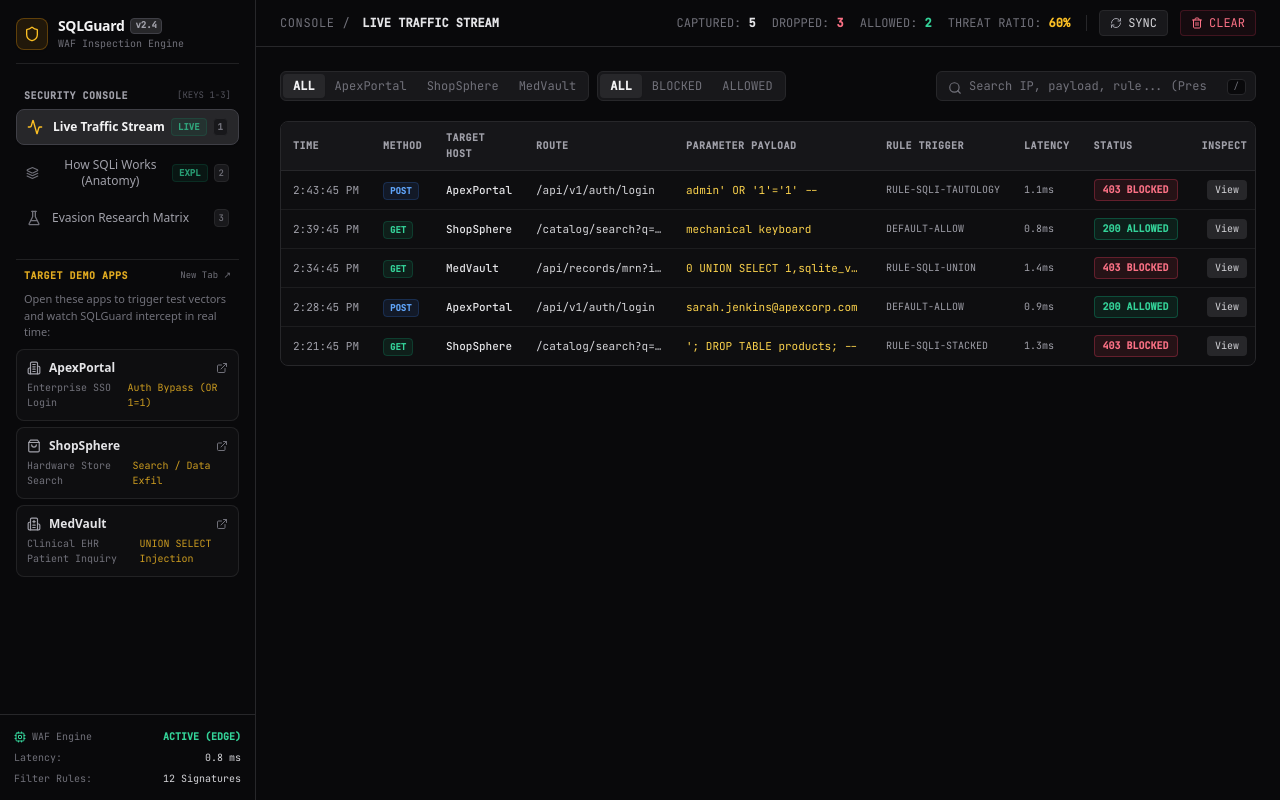
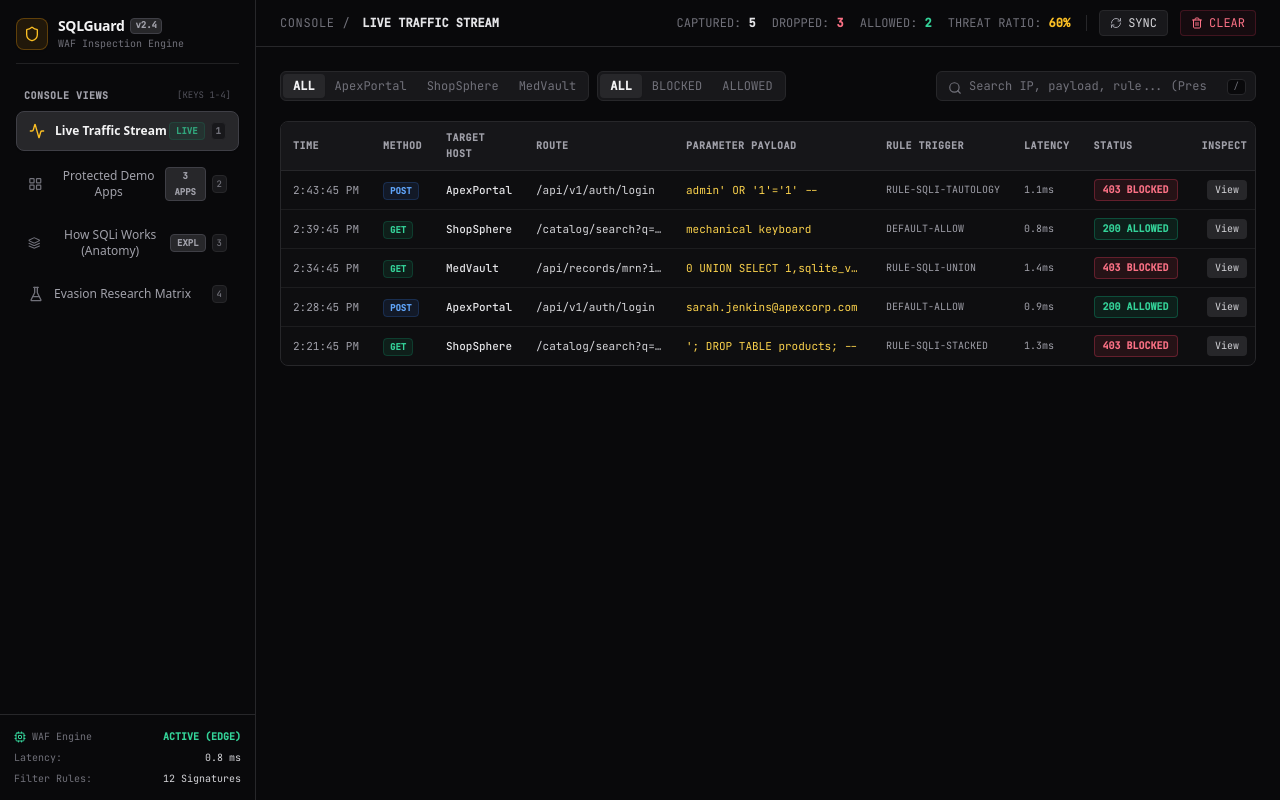
Before and after one commit to sohamdeogaonkar/SQLGuard, a Next.js app: page / in a window 1280 px wide. Built offline with nearby package versions, Linux system fonts and the light colour scheme.

Commit message:
UI: Clean sidebar with dedicated Protected Demo Apps Hub view

```diff
--- a/src/app/page.js
+++ b/src/app/page.js
@@ -28,6 +28,7 @@ import RequestInspector from '../components/RequestInspector';
 import CodeBlock from '../components/CodeBlock';
 import RiskBadge from '../components/RiskBadge';
 import ExecutionSimulator from '../components/ExecutionSimulator';
+import DemoAppsHub from '../components/DemoAppsHub';
 import { getLogs, getStats, clearLogs, recordInspection } from '../lib/store';
 import { SQL_PATTERNS } from '../lib/patterns';
 import { analyzeASTMutation, tokenizeSQLStream, calculateShannonEntropy } from '../lib/lexer';
@@ -138,8 +139,9 @@ export default function SidebarDashboard() {
         if (isInput) document.activeElement?.blur();
       } else if (!isInput) {
         if (e.key === '1') setActiveTab('traffic');
-        if (e.key === '2') setActiveTab('simulator');
-        if (e.key === '3') setActiveTab('research');
+        if (e.key === '2') setActiveTab('demos');
+        if (e.key === '3') setActiveTab('simulator');
+        if (e.key === '4') setActiveTab('research');
       }
     };
 
@@ -185,6 +187,7 @@ export default function SidebarDashboard() {
             <span className="font-mono text-xs text-zinc-500 uppercase tracking-wider">CONSOLE /</span>
             <span className="text-xs font-semibold text-zinc-200 uppercase font-mono">
               {activeTab === 'traffic' && 'LIVE TRAFFIC STREAM'}
+              {activeTab === 'demos' && 'PROTECTED DEMONSTRATION APPLICATIONS'}
               {activeTab === 'simulator' && 'HOW SQL INJECTION WORKS (ANATOMY & AST)'}
               {activeTab === 'research' && 'ADVERSARIAL EVASION RESEARCH & LEXICAL LAB'}
             </span>
@@ -361,7 +364,14 @@ export default function SidebarDashboard() {
             </div>
           )}
 
-          {/* TAB 2: INTERACTIVE SQL INJECTION ANATOMY & AST EXECUTION SIMULATOR */}
+          {/* TAB 2: PROTECTED DEMONSTRATION APPLICATIONS HUB */}
+          {activeTab === 'demos' && (
+            <div className="animate-in fade-in duration-150">
+              <DemoAppsHub />
+            </div>
+          )}
+
+          {/* TAB 3: INTERACTIVE SQL INJECTION ANATOMY & AST EXECUTION SIMULATOR */}
           {activeTab === 'simulator' && (
             <div className="animate-in fade-in duration-150">
               <ExecutionSimulator />
--- /dev/null
+++ b/src/components/DemoAppsHub.jsx
@@ -0,0 +1,164 @@
+'use client';
+
+import Link from 'next/link';
+import {
+  Building2,
+  ShoppingBag,
+  Hospital,
+  ExternalLink,
+  ShieldCheck,
+  ShieldAlert,
+  ArrowRight,
+  Sparkles,
+  Lock,
+  Globe,
+  Terminal,
+} from 'lucide-react';
+
+export default function DemoAppsHub() {
+  const apps = [
+    {
+      id: 'apex',
+      name: 'ApexPortal',
+      tagline: 'Enterprise Identity & Access Management',
+      href: '/demos/login',
+      host: 'auth.apex-corp.internal',
+      icon: Building2,
+      accent: 'blue',
+      badge: 'SSO GATEWAY',
+      vector: "Tautology Bypass: admin' OR '1'='1' --",
+      desc: 'Simulates a corporate Single Sign-On (SSO) login screen. Demonstrates how authentication queries without parameterization are vulnerable to boolean tautologies that bypass password verification.',
+      ruleTrigger: 'RULE-SQLI-TAUTOLOGY & COMMENT_SEQUENCE',
+    },
+    {
+      id: 'shopsphere',
+      name: 'ShopSphere',
+      tagline: 'Consumer Hardware & Electronics Store',
+      href: '/demos/search',
+      host: 'store.shopsphere.io',
+      icon: ShoppingBag,
+      accent: 'orange',
+      badge: 'E-COMMERCE CATALOG',
+      vector: "UNION Exfiltration: ' UNION SELECT cc, cvv --",
+      desc: 'Simulates an e-commerce hardware catalog with search filtering. Demonstrates how unparameterized LIKE queries allow attackers to append secondary UNION queries to dump confidential tables.',
+      ruleTrigger: 'RULE-SQLI-UNION-SELECT',
+    },
+    {
+      id: 'medvault',
+      name: 'MedVault',
+      tagline: 'Hospital Clinical EHR Patient Records',
+      href: '/demos/union',
+      host: 'ehr.stjude-health.internal',
+      icon: Hospital,
+      accent: 'teal',
+      badge: 'HEALTHCARE EHR',
+      vector: 'Database Fingerprinting & Column Probes',
+      desc: 'Simulates an inpatient hospital electronic health record portal. Demonstrates how integer ID parameters without type enforcement allow attackers to probe column counts and extract patient charts.',
+      ruleTrigger: 'RULE-SQLI-ORDER-BY-INSPECTION',
+    },
+  ];
+
+  return (
+    <div className="space-y-6 max-w-5xl animate-in fade-in duration-150 font-sans">
+      {/* Page Header */}
+      <div className="flex flex-col md:flex-row md:items-center justify-between gap-4 pb-4 border-b border-zinc-800">
+        <div>
+          <div className="flex items-center gap-2">
+            <span className="flex h-2 w-2 rounded-full bg-emerald-400" />
+            <span className="text-xs font-mono uppercase tracking-wider text-emerald-400 font-bold">
+              Protected Environments
+            </span>
+          </div>
+          <h2 className="text-lg font-bold text-zinc-100 tracking-tight mt-0.5">
+            Target Demonstration Applications
+          </h2>
+          <p className="text-xs text-zinc-400 mt-1 max-w-2xl">
+            These standalone web applications are monitored and protected by SQLGuard WAF. Launch any application in a new tab to test live attack payloads.
+          </p>
+        </div>
+      </div>
+
+      {/* Quick Testing Instructions Banner */}
+      <div className="rounded-xl border border-zinc-800 bg-zinc-900/60 p-4 font-mono text-xs text-zinc-300 flex flex-col sm:flex-row sm:items-center justify-between gap-4">
+        <div className="flex items-start gap-3">
+          <div className="flex h-7 w-7 items-center justify-center rounded-lg bg-amber-500/10 text-amber-400 font-bold text-xs shrink-0 mt-0.5">
+            💡
+          </div>
+          <div className="space-y-1">
+            <span className="text-zinc-200 font-bold block text-xs font-sans">
+              How to demonstrate SQLGuard WAF in action:
+            </span>
+            <p className="text-[11px] text-zinc-400 leading-relaxed font-sans">
+              1. Click <strong>Launch App</strong> to open the target app in a separate browser tab.<br />
+              2. Use the floating <strong>🧪 Payload Lab</strong> in the bottom-right corner of the app to send attack payloads.<br />
+              3. Return to the <strong>Live Traffic Stream</strong> tab here to watch SQLGuard intercept and log the request with HTTP 403.
+            </p>
+          </div>
+        </div>
+      </div>
+
+      {/* 3 Applications Grid */}
+      <div className="grid grid-cols-1 md:grid-cols-3 gap-5">
+        {apps.map((app) => {
+          const Icon = app.icon;
+          return (
+            <div
+              key={app.id}
+              className="flex flex-col justify-between rounded-xl border border-zinc-800/90 bg-zinc-900/40 p-5 hover:border-zinc-700 hover:bg-zinc-900/80 transition-all shadow-lg group"
+            >
+              <div className="space-y-3">
+                {/* Header */}
+                <div className="flex items-center justify-between">
+                  <div className="flex items-center gap-2.5">
+                    <div className="flex h-9 w-9 items-center justify-center rounded-lg bg-zinc-800 border border-zinc-700 text-zinc-200 group-hover:text-amber-400 group-hover:border-amber-400/40 transition-colors">
+                      <Icon className="h-5 w-5" />
+                    </div>
+                    <div>
+                      <h3 className="text-sm font-bold text-zinc-100 group-hover:text-white">
+                        {app.name}
+                      </h3>
+                      <span className="text-[10px] font-mono text-zinc-500 block">
+                        {app.host}
+                      </span>
+                    </div>
+                  </div>
+                </div>
+
+                <span className="inline-block rounded border border-zinc-800 bg-zinc-950 px-2 py-0.5 font-mono text-[9px] text-zinc-400 font-semibold uppercase">
+                  {app.badge}
+                </span>
+
+                <p className="text-xs text-zinc-400 leading-relaxed line-clamp-3">
+                  {app.desc}
+                </p>
+
+                {/* Attack Vector Box */}
+                <div className="rounded-lg bg-zinc-950/80 border border-zinc-800/80 p-2.5 font-mono text-[11px] space-y-1">
+                  <span className="text-[10px] text-zinc-500 uppercase block font-semibold">
+                    Injection Vector Tested:
+                  </span>
+                  <span className="text-amber-300 font-medium block truncate">
+                    {app.vector}
+                  </span>
+                </div>
+              </div>
+
+              {/* Action Button */}
+              <div className="pt-4 mt-2 border-t border-zinc-800/80">
+                <Link
+                  href={app.href}
+                  target="_blank"
+                  rel="noopener noreferrer"
+                  className="flex items-center justify-center gap-2 w-full rounded-lg bg-zinc-800 hover:bg-zinc-700 text-zinc-100 py-2.5 text-xs font-semibold shadow-sm transition-all group-hover:bg-amber-500 group-hover:text-zinc-950"
+                >
+                  <span>Launch Application</span>
+                  <ExternalLink className="h-3.5 w-3.5" />
+                </Link>
+              </div>
+            </div>
+          );
+        })}
+      </div>
+    </div>
+  );
+}
--- a/src/components/Sidebar.jsx
+++ b/src/components/Sidebar.jsx
@@ -1,47 +1,20 @@
 'use client';
 
-import Link from 'next/link';
 import {
   Shield,
   Activity,
   Layers,
   FlaskConical,
-  ExternalLink,
-  Building2,
-  ShoppingBag,
-  Hospital,
+  LayoutGrid,
   Cpu,
 } from 'lucide-react';
 
 export default function Sidebar({ activeTab, onTabChange }) {
-  const consoleTabs = [
+  const navItems = [
     { id: 'traffic', label: 'Live Traffic Stream', icon: Activity, badge: 'LIVE', shortcut: '1' },
-    { id: 'simulator', label: 'How SQLi Works (Anatomy)', icon: Layers, badge: 'EXPL', shortcut: '2' },
-    { id: 'research', label: 'Evasion Research Matrix', icon: FlaskConical, shortcut: '3' },
-  ];
-
-  const demoApps = [
-    {
-      name: 'ApexPortal',
-      desc: 'Enterprise SSO Login',
-      href: '/demos/login',
-      icon: Building2,
-      vector: 'Auth Bypass (OR 1=1)',
-    },
-    {
-      name: 'ShopSphere',
-      desc: 'Hardware Store Search',
-      href: '/demos/search',
-      icon: ShoppingBag,
-      vector: 'Search / Data Exfil',
-    },
-    {
-      name: 'MedVault',
-      desc: 'Clinical EHR Patient Inquiry',
-      href: '/demos/union',
-      icon: Hospital,
-      vector: 'UNION SELECT Injection',
-    },
+    { id: 'demos', label: 'Protected Demo Apps', icon: LayoutGrid, badge: '3 APPS', shortcut: '2' },
+    { id: 'simulator', label: 'How SQLi Works (Anatomy)', icon: Layers, badge: 'EXPL', shortcut: '3' },
+    { id: 'research', label: 'Evasion Research Matrix', icon: FlaskConical, shortcut: '4' },
   ];
 
   return (
@@ -62,22 +35,22 @@ export default function Sidebar({ activeTab, onTabChange }) {
         </div>
 
         {/* Console Navigation */}
-        <div className="space-y-1">
-          <div className="flex items-center justify-between px-2 mb-1.5">
+        <div className="space-y-1.5">
+          <div className="flex items-center justify-between px-2 mb-2">
             <span className="text-[10px] font-mono uppercase tracking-wider text-zinc-400 font-bold">
-              Security Console
+              Console Views
             </span>
-            <span className="text-[9px] font-mono text-zinc-600">[KEYS 1-3]</span>
+            <span className="text-[9px] font-mono text-zinc-600">[KEYS 1-4]</span>
           </div>
 
-          {consoleTabs.map((item) => {
+          {navItems.map((item) => {
             const Icon = item.icon;
             const isActive = activeTab === item.id;
             return (
               <button
                 key={item.id}
                 onClick={() => onTabChange?.(item.id)}
-                className={`w-full flex items-center justify-between rounded-lg px-2.5 py-2 text-xs font-medium transition-all ${
+                className={`w-full flex items-center justify-between rounded-lg px-3 py-2.5 text-xs font-medium transition-all ${
                   isActive
                     ? 'bg-zinc-800 text-zinc-100 border border-zinc-700 shadow-sm font-semibold'
                     : 'text-zinc-400 hover:text-zinc-200 hover:bg-zinc-900'
@@ -89,7 +62,13 @@ export default function Sidebar({ activeTab, onTabChange }) {
                 </div>
                 <div className="flex items-center gap-1.5">
                   {item.badge && (
-                    <span className="rounded bg-emerald-500/10 border border-emerald-500/20 px-1.5 py-0.2 text-[9px] font-mono text-emerald-400 animate-pulse font-bold">
+                    <span
+                      className={`rounded px-1.5 py-0.2 text-[9px] font-mono font-bold ${
+                        item.badge === 'LIVE'
+                          ? 'bg-emerald-500/10 border border-emerald-500/20 text-emerald-400 animate-pulse'
+                          : 'bg-zinc-800 border border-zinc-700 text-zinc-400'
+                      }`}
+                    >
                       {item.badge}
                     </span>
                   )}
@@ -100,48 +79,6 @@ export default function Sidebar({ activeTab, onTabChange }) {
               </button>
             );
           })}
-        </div>
-
-        {/* Demo Apps Section with Direct Links */}
-        <div className="space-y-2 pt-2 border-t border-zinc-800/80">
-          <div className="px-2 flex items-center justify-between">
-            <span className="text-[10px] font-mono uppercase tracking-wider text-amber-400/90 font-bold">
-              Target Demo Apps
-            </span>
-            <span className="text-[9px] font-mono text-zinc-500">New Tab ↗</span>
-          </div>
-          <p className="px-2 text-[11px] text-zinc-500">
-            Open these apps to trigger test vectors and watch SQLGuard intercept in real time:
-          </p>
-
-          <div className="space-y-1.5">
-            {demoApps.map((app) => {
-              const Icon = app.icon;
-              return (
-                <Link
-                  key={app.name}
-                  href={app.href}
-                  target="_blank"
-                  rel="noopener noreferrer"
-                  className="flex flex-col rounded-lg border border-zinc-800/80 bg-zinc-900/40 p-2.5 hover:bg-zinc-900 hover:border-zinc-700 transition-all group"
-                >
-                  <div className="flex items-center justify-between">
-                    <div className="flex items-center gap-2">
-                      <Icon className="h-3.5 w-3.5 text-zinc-400 group-hover:text-amber-400 transition-colors" />
-                      <span className="text-xs font-semibold text-zinc-200 group-hover:text-white">
-                        {app.name}
-                      </span>
-                    </div>
-                    <ExternalLink className="h-3 w-3 text-zinc-500 group-hover:text-zinc-300 transition-colors" />
-                  </div>
-                  <div className="flex items-center justify-between mt-1 text-[10px] font-mono">
-                    <span className="text-zinc-500">{app.desc}</span>
-                    <span className="text-amber-400/80">{app.vector}</span>
-                  </div>
-                </Link>
-              );
-            })}
-          </div>
         </div>
       </div>
 
```
